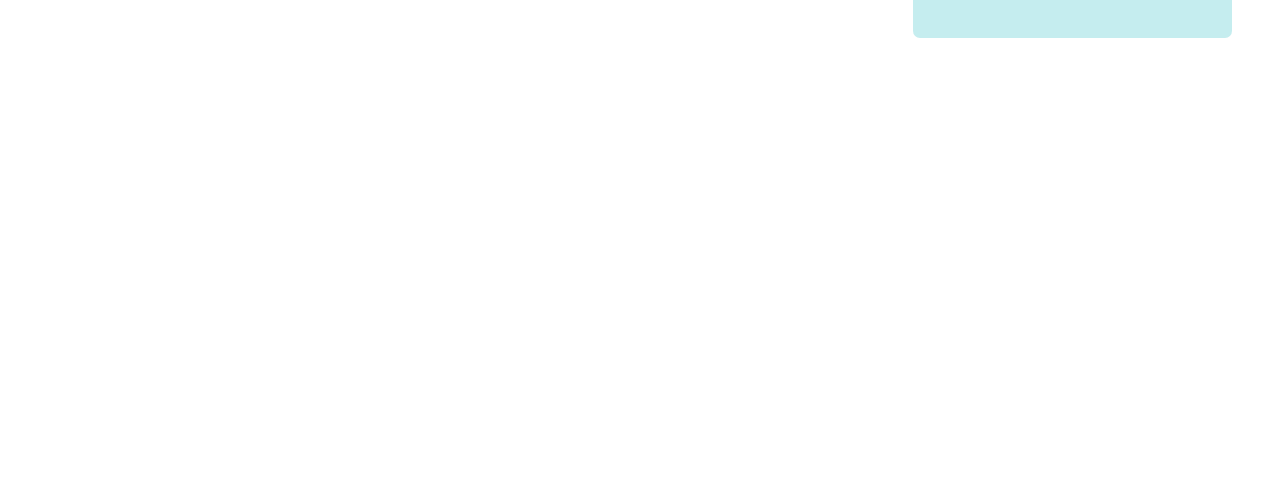
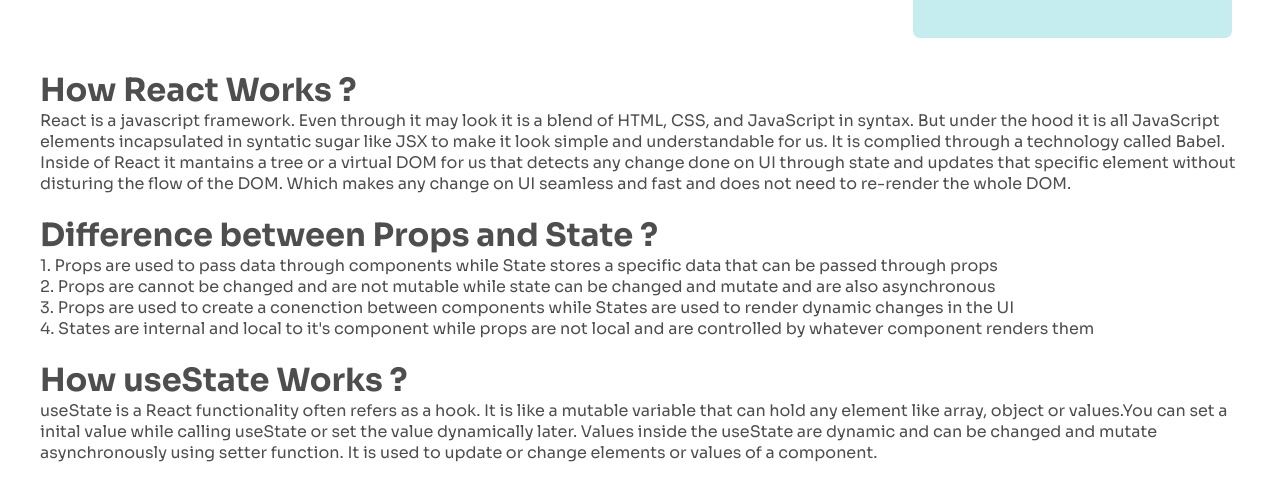
Before and after one commit to Alapottra-troj1n/laptop-store-react, a React (Create React App) app: page / in a window 1280 px wide. Shown: the part 1439-1940 px from the top of the page. Before the commit the page ends 1477 px from the top, so only its background shows below. Built offline with nearby package versions, Linux system fonts and the light colour scheme.

Commit message:
added QA section

```diff
--- a/src/App.css
+++ b/src/App.css
@@ -10,5 +10,11 @@
 .primary-color{
     color: #00afb9;
 }
+.footer-section{
+
+    max-width: 1200px;
+    margin: 5rem auto;
+
+}
 
 /* RESPONSIVENESS */
--- a/src/App.js
+++ b/src/App.js
@@ -1,6 +1,7 @@
 
 import { useState } from 'react';
 import './App.css';
+import QA from './components/QA';
 import Shop from './components/Shop';
 //importing fakeDb array of objects
 import fakeDb from './fakeDb/fakeDb'
@@ -18,6 +19,10 @@ function App() {
   return (
     <div className="App">
       <Shop data={data} />
+
+      <div className="footer-section">
+        <QA/>
+      </div>
     </div>
   );
 }
--- /dev/null
+++ b/src/components/QA.js
@@ -0,0 +1,31 @@
+import React from "react";
+
+const QA = () => {
+  return (
+    <div>
+      <h1>How React Works ?</h1>
+      <p>
+        React is a javascript framework. Even through it may look it is a blend
+        of HTML, CSS, and JavaScript in syntax. But under the hood it is all
+        JavaScript elements incapsulated in syntatic sugar like JSX to make it
+        look simple and understandable for us. It is complied through a
+        technology called Babel. Inside of React it mantains a tree or a virtual
+        DOM for us that detects any change done on UI through state and updates
+        that specific element without disturing the flow of the DOM. Which makes
+        any change on UI seamless and fast and does not need to re-render the
+        whole DOM.
+      </p>
+      <br />
+      <h1>Difference between Props and State ?</h1>
+      <p>1. Props are used to pass data through components while State stores a specific data that can be passed through props</p>
+      <p>2. Props are cannot be changed and are not mutable while state can be changed and mutate and are also asynchronous</p>
+      <p>3. Props are used to create a conenction between components while States are used to render dynamic changes in the UI</p>
+      <p>4. States are internal and local to it's component while props are not local and are controlled by whatever component renders them</p>
+      <br />
+      <h1>How useState Works ? </h1>
+      <p>useState is a React functionality often refers as a hook. It is like a mutable variable that can hold any element like array, object or values.You can set a inital value while calling useState or set the value dynamically later. Values inside the useState are dynamic and can be changed and mutate asynchronously using setter function. It is used to update or change elements or values of a component.</p>
+    </div>
+  );
+};
+
+export default QA;
```
